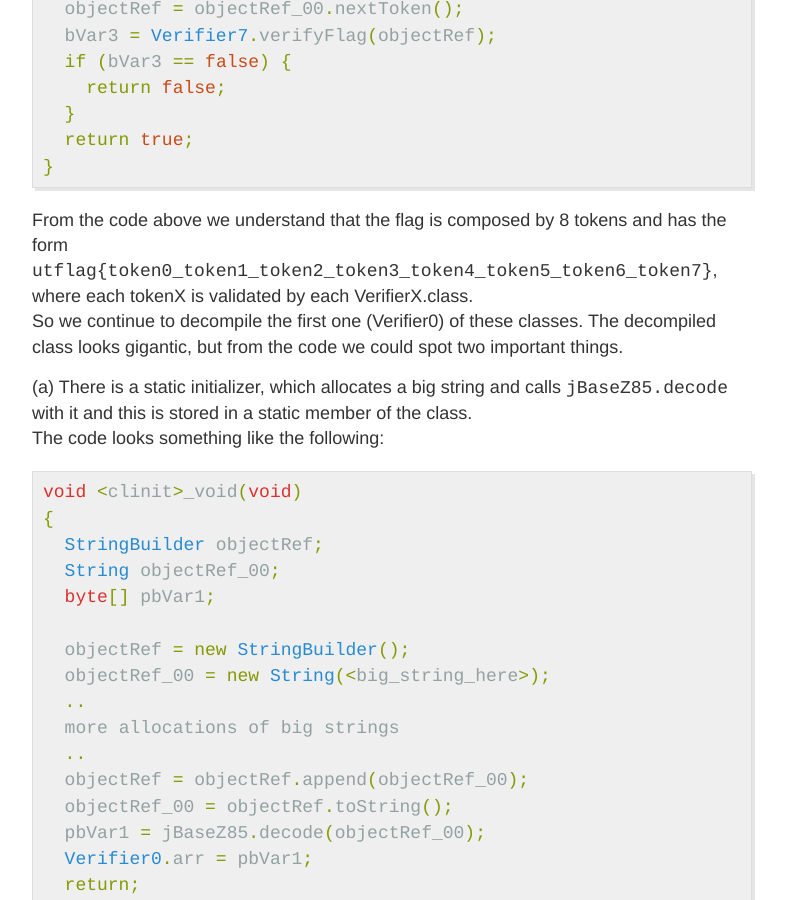
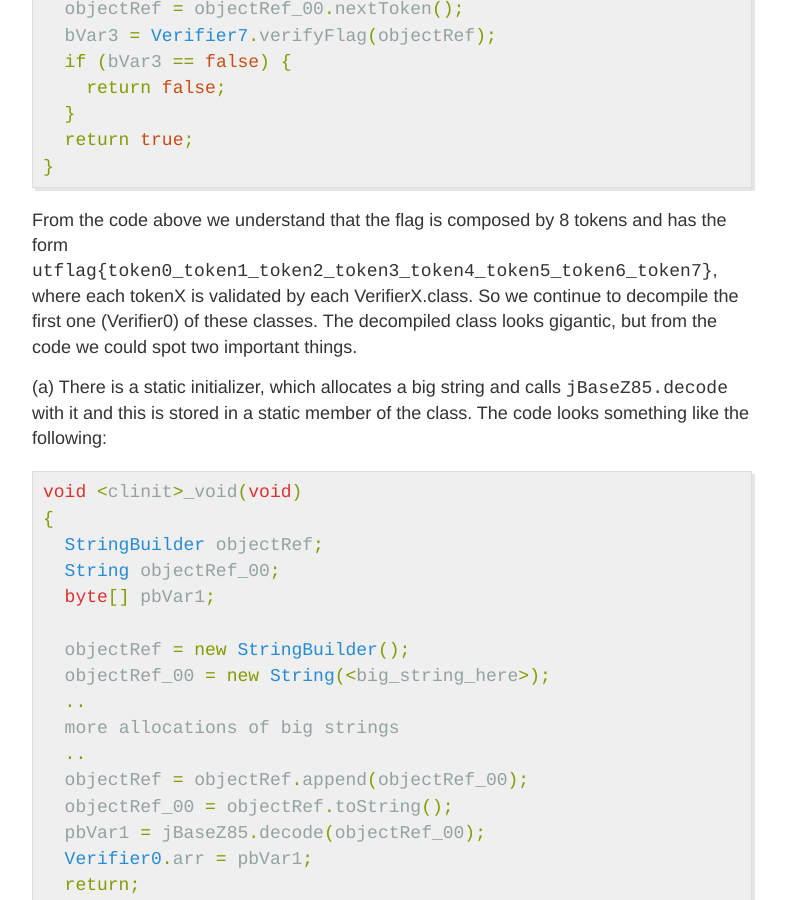
Before and after one commit to labanskoller/hackeriet_blog, a Jekyll site: the page built from _posts/2019-03-12-solution-to-utctf-2019-super-secure-authentication.md, in a window 1280 px wide and 900 px high, scrolled down 3545 px. Shown: the whole window, without its empty margins (248-1034 px from the left). Built offline with Jekyll 4.4.1, drawn with Linux system fonts in a browser that asks for light colours; some of the changed text lies outside the part shown.

Commit message:
2019-03-12: Remove visible backslashes

````diff
--- a/_posts/2019-03-12-solution-to-utctf-2019-super-secure-authentication.md
+++ b/_posts/2019-03-12-solution-to-utctf-2019-super-secure-authentication.md
@@ -140,10 +140,10 @@ boolean checkFlag_java.lang.String_boolean(String param1)
 }
 ```
 
-From the code above we understand that the flag is composed by 8 tokens and has the form `utflag{token0_token1_token2_token3_token4_token5_token6_token7}`, where each tokenX is validated by each VerifierX.class.\
+From the code above we understand that the flag is composed by 8 tokens and has the form `utflag{token0_token1_token2_token3_token4_token5_token6_token7}`, where each tokenX is validated by each VerifierX.class.
 So we continue to decompile the first one (Verifier0) of these classes. The decompiled class looks gigantic, but from the code we could spot two important things.
 
-(a) There is a static initializer, which allocates a big string and calls `jBaseZ85.decode` with it and this is stored in a static member of the class.\
+(a) There is a static initializer, which allocates a big string and calls `jBaseZ85.decode` with it and this is stored in a static member of the class.
 The code looks something like the following:
 
 ```java
@@ -192,7 +192,7 @@ boolean verifyFlag_java.lang.String_boolean(String param1)
 }
 ```
 
-So from (a) and (b) we have an idea of what we need to do: in order to get to the last state of the `Verifier0` class we need to decode those strings with Z85, dump the class, and reverse the `verifyFlag` method. \
+So from (a) and (b) we have an idea of what we need to do: in order to get to the last state of the `Verifier0` class we need to decode those strings with Z85, dump the class, and reverse the `verifyFlag` method.
 To automate part of that job we wrote a simple python 3 script that uses `javap` to dump the stored strings and `pyzmq` to decode the new verifier class, after playing a bit with the script we also realized that this obfuscation is done several times.
 
 ```python
@@ -269,7 +269,7 @@ $ file work/dump.class
 work/dump.class: compiled Java class data, version 52.0 (Java 1.8)
 ```
 
-Now is only a matter of dumping and reversing each class. \
+Now is only a matter of dumping and reversing each class.
 We wrote another python 3 script with the logic of each token verifier:
 
 ```python
````
